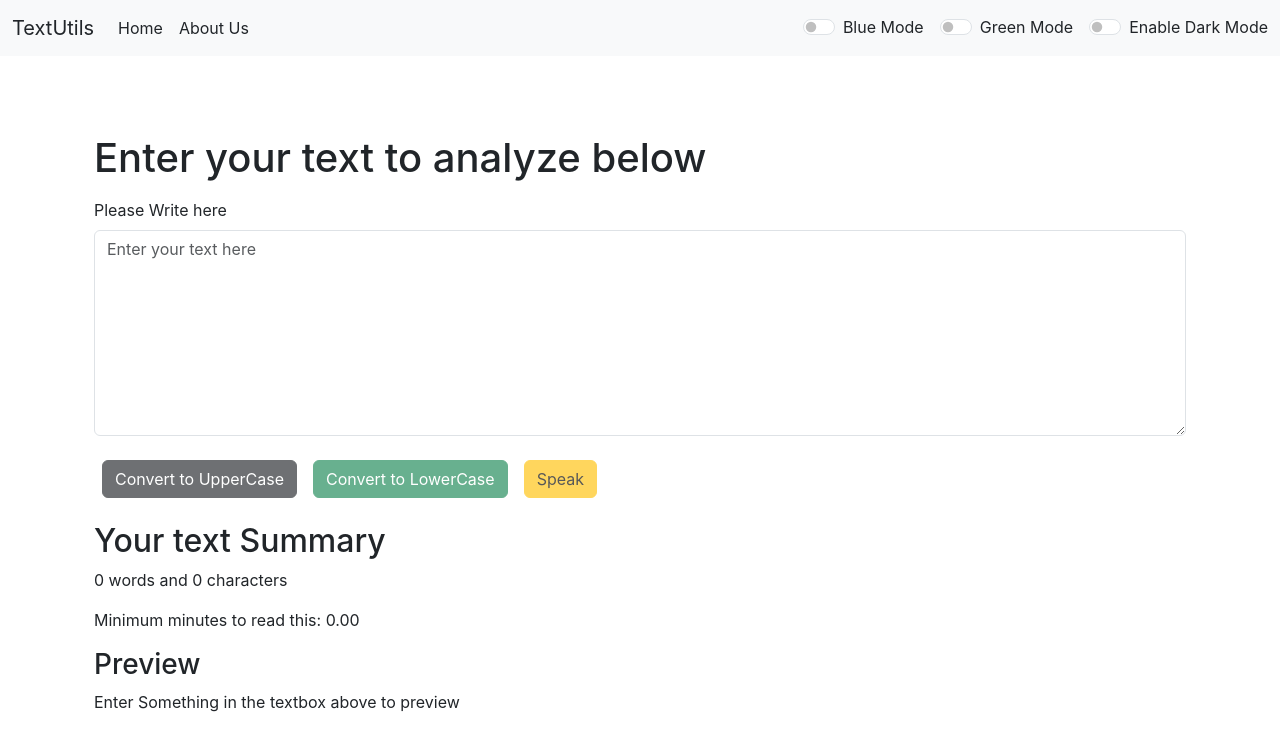
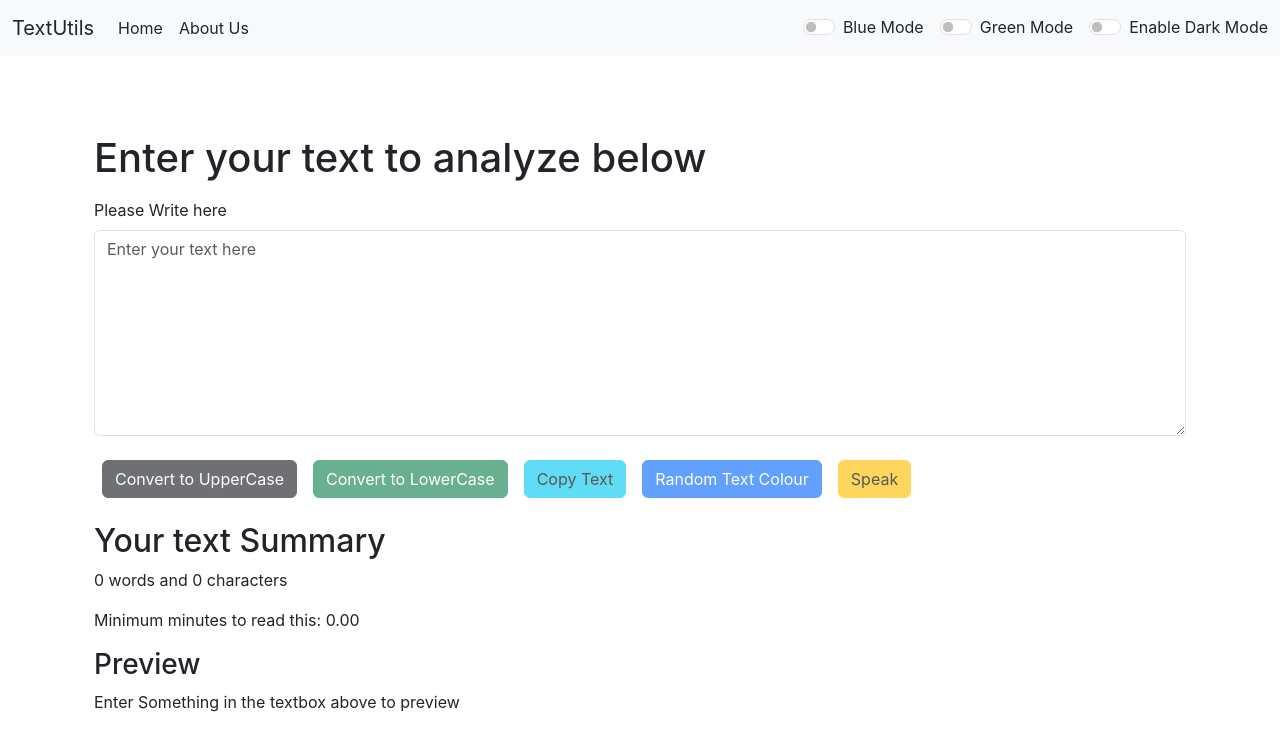
Before and after one commit to Himanish106/ProgrammingPractice, a React (Create React App) app in the folder React JS/firsttut01/: page / in a window 1280 px wide. Shown: the top 750 px of the page. Built offline with nearby package versions, Linux system fonts and the light colour scheme.

Commit message:
React Day 6

```diff
--- a/React JS/firsttut01/src/App.js
+++ b/React JS/firsttut01/src/App.js
@@ -115,7 +115,7 @@ function App() {
       <Alert alert={alert} />
       <div className="container">
           <Routes>
-          <Route exact path="/" element={<TextForm heading="Enter your text to analyze below" mode={mode} />} />
+          <Route exact path="/" element={<TextForm showAlert={showAlert} heading="Enter your text to analyze below" mode={mode} />} />
           <Route exact path="/about" element={<About mode={mode}/>} />
           </Routes>
       </div>
--- a/React JS/firsttut01/src/Components/TextForm.js
+++ b/React JS/firsttut01/src/Components/TextForm.js
@@ -16,12 +16,24 @@ export default function TextForm(props) {
     console.log("On change");
     setText(event.target.value);
   };
+  const copyText = () => {
+    navigator.clipboard.writeText(text);
+    props.showAlert("Copied to Clipboard!", "success");
+  }
   const calculateWordCount = () => {
     if (text.trim() === "") {
       return 0;
     }
     return text.split(/\s+/).filter((word) => word !== "").length;
   };
+  const [textColour, setTextColor] = useState("");
+  const generateRandomColor = () => {
+    var red = Math.floor(Math.random() * 256)
+    var blue = Math.floor(Math.random() * 256)
+    var green = Math.floor(Math.random() * 256)
+    var rgbColor = 'rgb(' + red + ',' + green + ',' + blue + ')'
+    setTextColor(rgbColor)
+  }
   const speak = () => {
     const toggle = document.getElementById("toggle");
 
@@ -62,7 +74,7 @@ export default function TextForm(props) {
             value={text}
             rows={8}
             onChange={handleOnChange}
-            style={{ backgroundColor: props.mode === 'dark' ? '#e3e2de' : 'white' }}
+            style={{ backgroundColor: props.mode === 'dark' ? '#e3e2de' : 'white', color:textColour}}
           />
         </div>
         <button
@@ -80,6 +92,22 @@ export default function TextForm(props) {
           disabled={text.length === 0}
         >
           Convert to LowerCase
+        </button>
+        <button
+          type="button"
+          className="btn btn-primary btn-info mx-2 my-2"
+          onClick={copyText}
+          disabled={text.length === 0}
+        >
+          Copy Text
+        </button>
+        <button
+          type="button"
+          className="btn btn-primary mx-2 my-2"
+          onClick={generateRandomColor}
+          disabled={text.length === 0}
+        >
+          Random Text Colour
         </button>
         <button
           type="submit"
```
